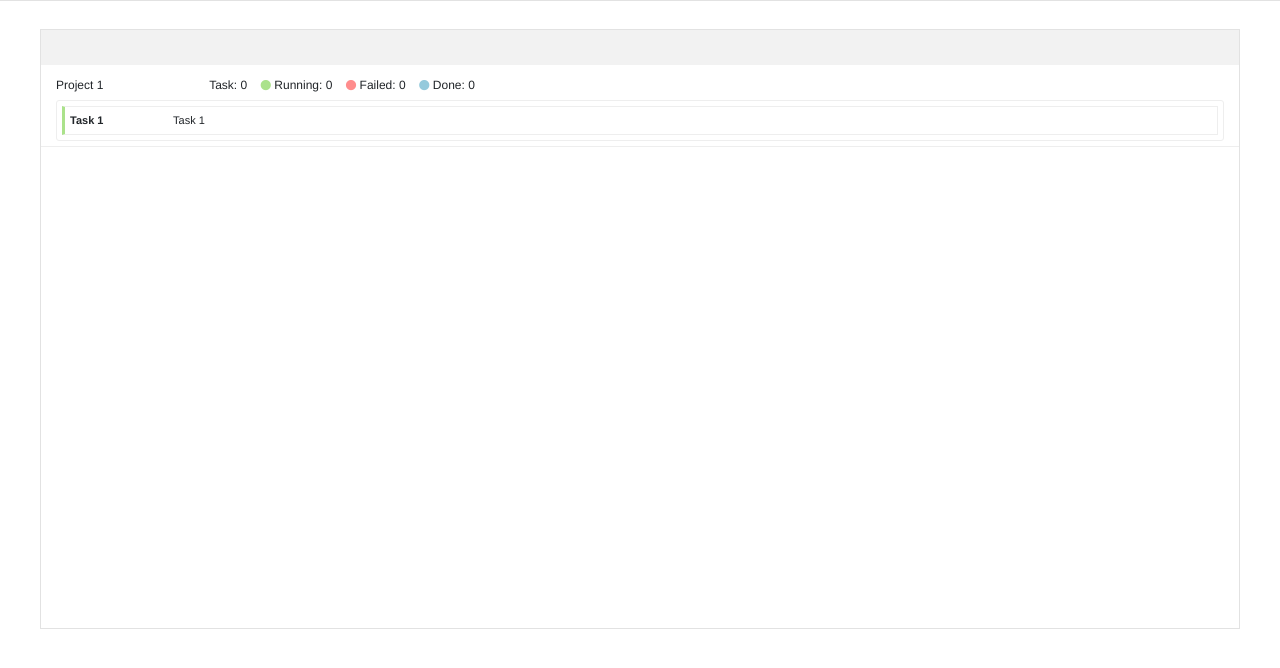
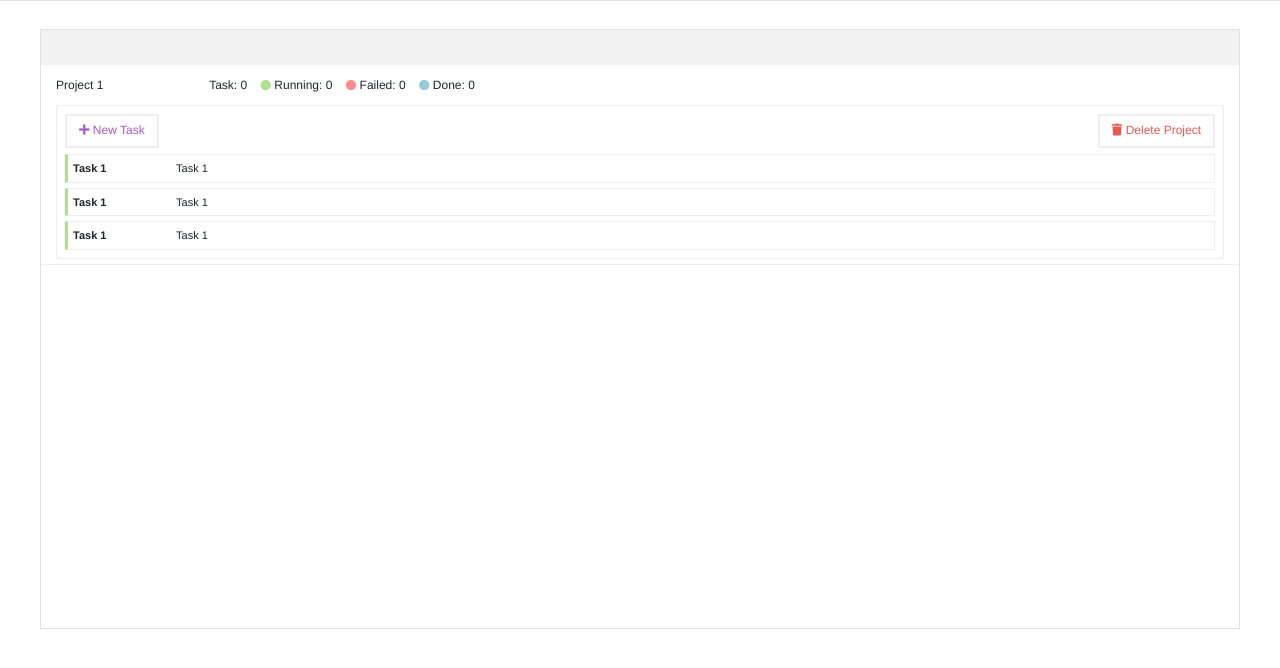
Before and after one commit to limteng-rpi/footprint, a Flask app: page /projects in a window 1280 px wide. Shown: the part 81-749 px from the top of the page. Run offline with Flask 2, Linux system fonts and the light colour scheme; parts of the project's set-up code (start-up, migrations or seed data) failed here and were passed over; some libraries are stand-ins or nearby versions.

Commit message:
update proj view

```diff
--- a/static/css/base.css
+++ b/static/css/base.css
@@ -10,6 +10,28 @@ button.trans {
     outline: none;
 }
 
+button.outline {
+    padding: 8px 12px;
+    border: 2px solid #eee;
+    background-color: transparent;
+    outline: none;
+    color: rgba(129, 20, 171, .7);
+    cursor: pointer;
+}
+
+button.outline:hover {
+    border-color: #8114ab;
+    color: #8114ab;
+}
+
+button.outline.red {
+    color: rgba(218, 20, 10, .7);
+}
+
+button.outline.red:hover {
+    border-color: rgb(218, 20, 10);
+    color: rgb(218, 20, 10);
+}
 
 #bn-wrapper {
     position: fixed;
--- a/static/css/proj_view.css
+++ b/static/css/proj_view.css
@@ -91,9 +91,21 @@
 }
 
 .proj-tasks {
+    margin-top: 5px;
     border: 1px solid #eee;
-    border-radius: 3px;
-    padding: 5px;
+    border-radius: 2px;
+    padding: 8px;
+}
+
+.proj-ops {
+    display: flex;
+    flex-direction: row;
+    height: 35px;
+    margin-bottom: 5px;
+}
+
+.proj-ops-left {
+    flex-grow: 1;
 }
 
 .pt-list {
@@ -108,6 +120,11 @@
     padding: 5px;
     margin-bottom: 5px;
     font-size: 11px;
+    cursor: pointer;
+}
+
+.pt-item:hover {
+    background-color: #f5f5f5;
 }
 
 .pt-item:last-child {
--- a/templates/proj_view.html
+++ b/templates/proj_view.html
@@ -24,12 +24,28 @@
                                 <span class="proj-s-fail"><i class="fas fa-circle fa-sm"></i> Failed: <span class="proj-s-fail-num">0</span></span>
                                 <span class="proj-s-done"><i class="fas fa-circle fa-sm"></i> Done: <span class="proj-s-done-num">0</span></span>
                             </div>
-                            <div class="proj-ops">
+{#                            <div class="proj-ops">#}
 {#                                <button class="trans"><i class="fas fa-plus-circle"></i> Add Task</button>#}
-                            </div>
+{#                            </div>#}
                         </div>
                         <div class="proj-tasks">
+                            <div class="proj-ops">
+                                <div class="proj-ops-left">
+                                    <button class="outline"><i class="fas fa-plus"></i> New Task</button>
+                                </div>
+                                <div class="proj-ops-right">
+                                    <button class="outline red"><i class="fas fa-trash"></i> Delete Project</button>
+                                </div>
+                            </div>
                             <ul class="pt-list">
+                                <li class="pt-item">
+                                    <span class="pt-name">Task 1</span>
+                                    <span class="pt-desc">Task 1</span>
+                                </li>
+                                <li class="pt-item">
+                                    <span class="pt-name">Task 1</span>
+                                    <span class="pt-desc">Task 1</span>
+                                </li>
                                 <li class="pt-item">
                                     <span class="pt-name">Task 1</span>
                                     <span class="pt-desc">Task 1</span>
```
